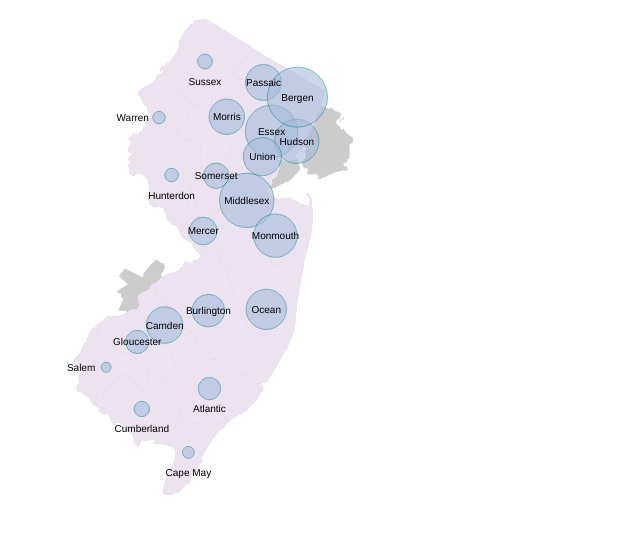
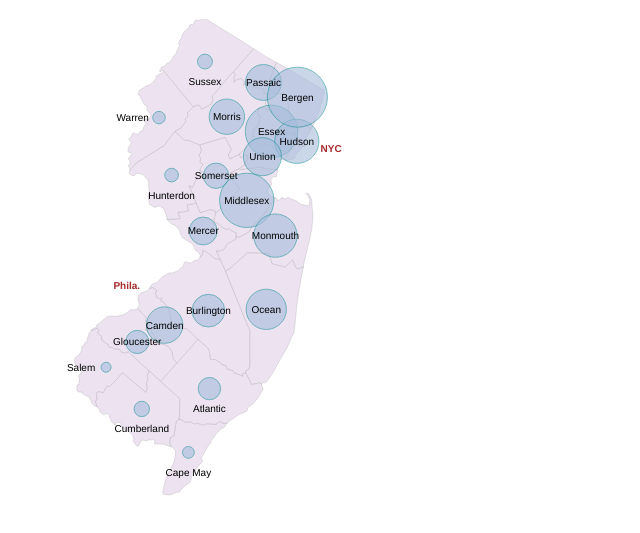
Before and after one commit to anyonecancode/nj_county_pops, a plain HTML site: page index.html in a window 1280 px wide. Shown: the part 61-594 px from the top of the page, without its empty margins (0-640 px from the left). Drawn offline with Linux system fonts and the light colour scheme.

Commit message:
Now showing philly and nyc

```diff
--- a/index.html
+++ b/index.html
@@ -6,7 +6,9 @@
   <style>
   .county {
     fill: #ece2f0;
-    border: 1px solid #eee;
+    stroke: gray;
+    stroke-width: 1px;
+    stroke-opacity: 0.2;
   }
 
   .pop-circle {
@@ -22,8 +24,9 @@
     alignment-baseline: central;
   }
 
-  path {
-    fill: #ccc;
+  text.bordering {
+    fill: brown;
+    font-weight: bold;
   }
 
   </style>
@@ -58,20 +61,12 @@
       minPop = d3.min(popList),
       popScale = d3.scale.linear().domain([minPop, maxPop]).range([5,30]);
 
-    var nyc = topojson.feature(data, data.objects.nyc),
-      philly = topojson.feature(data, data.objects.philly);
+    var nyc = topojson.feature(data, data.objects.nyc).features,
+      philly = topojson.feature(data, data.objects.philly).features;
 
-    svg.append('path')
-      .datum(nyc)
-      .attr('d', path);
+    var centerNyc = projection(d3.geo.centroid(nyc[2])),
+        centerPhilly = projection(d3.geo.centroid(philly[0]));
 
-    svg.append('path')
-      .datum(philly)
-      .attr('d', path);
-
-    svg.append('path')
-      .datum(counties)
-      .attr('d', path);
 
     svg.selectAll('.county')
       .data(geodata)
@@ -112,6 +107,19 @@
         return centerY;
       })
       .text(function(d) {return d.properties.NAME;});
+
+    svg.append('text')
+      .datum(philly[0])
+      .attr('x', function(d) {return centerPhilly[0] - 25;})
+      .attr('y', function(d) {return centerPhilly[1];})
+      .attr('class', 'bordering')
+      .text('Phila.');
+
+    svg.append('text')
+      .attr('x', function(d) {return centerNyc[0] - 15;})
+      .attr('y', function(d) {return centerNyc[1];})
+      .attr('class', 'bordering')
+      .text('NYC');
   });
   </script>
 </body>
```
